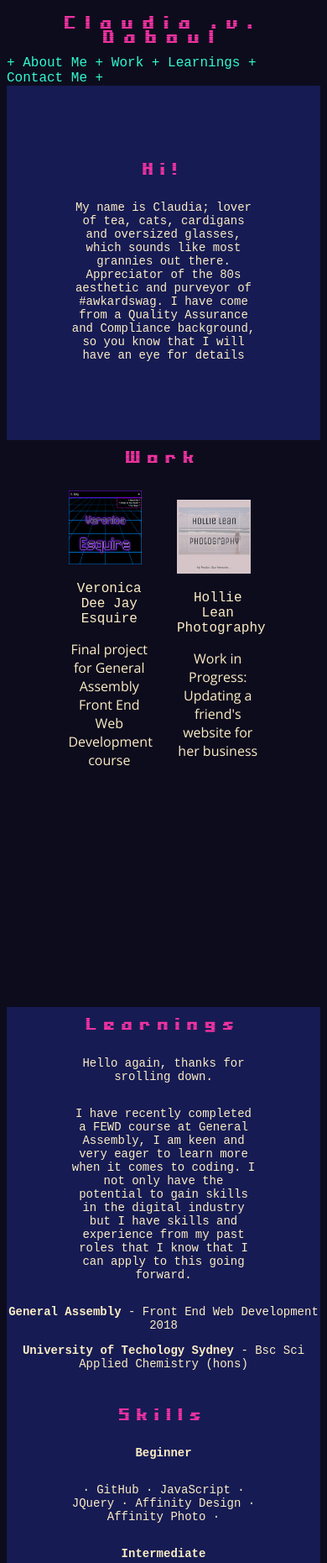
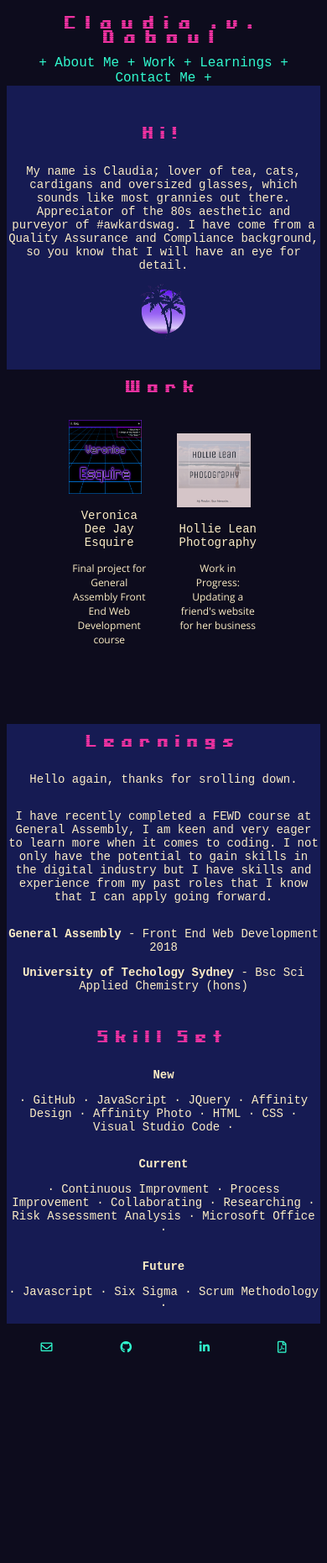
Before and after one commit to Claudsdee/Port, a plain HTML site: page index.html in a window 390 px wide. Shown: the top 1861 px of the page at 84% size. After the commit the page ends 1621 px from the top, so only its background shows below. Drawn offline with nearby package versions, Linux system fonts and the light colour scheme; a web font is replaced by a local one.

Commit message:
mobile content

```diff
--- a/css/index.css
+++ b/css/index.css
@@ -61,11 +61,12 @@ header {
 nav {
     font-family: 'Nova Mono', monospace;
     font-size: 2rem;
+    text-align: center;
 }
 
 #intro {
     display: flex;
-    height: 50vh;
+    height: 40vh;
     align-items: center;
 }
 
@@ -77,10 +78,14 @@ nav {
     margin-right: 20%;
 }
 
+.about > #palm-tree {
+    display: none;
+}
+
 #work {
     display: flex;
     flex-direction: column;
-    height: 80vh;
+    height: 70vh;
     align-items: center;
 }
 
@@ -134,7 +139,6 @@ footer {
 }
 
 .fa-arrow {
-    display: flex;
     font-size: 2rem;
 }
 
@@ -154,11 +158,10 @@ footer {
 
     p {
         font-size: 14px;
-    }
+        }
 
     #content {
         background: unset;
-
     }
 
     #intro {
@@ -166,9 +169,31 @@ footer {
         width: 100%;
     }
 
-    #about {
-        margin-left: 0%;
-        margin-right: 0%;
+    .about {
+        margin: unset;
+    }
+
+    .about > #palm-tree {
+        display: block;
+        margin-left: auto;
+        margin-right: auto;
+        width: 15%;
+    }
+
+    #work {
+        display: flex;
+        flex-direction: column;
+        height: 50vh;
+        align-items: center;
+    }
+
+
+    .title {
+        font-size: 14px;
+    }
+
+    .info {
+        font-size: 12px;
     }
 
     .eg {
--- a/index.html
+++ b/index.html
@@ -35,7 +35,8 @@
                 <h2>Hi!</h2>
                 <p>My name is Claudia; lover of tea, cats, cardigans and oversized glasses, which sounds like most grannies
                     out there. Appreciator of the 80s aesthetic and purveyor of #awkardswag. I have come from a Quality Assurance
-                    and Compliance background, so you know that I will have an eye for details</p>
+                    and Compliance background, so you know that I will have an eye for detail.</p>
+                    <img id="palm-tree" src="images/palm-tree.gif">
             </article>
         </div>
         <a name="a-work"></a>
@@ -68,28 +69,37 @@
                 <p>Hello again, thanks for srolling down.</p>
                 <p>I have recently completed a FEWD course at General Assembly, I am keen and very eager to learn more when
                     it comes to coding. I not only have the potential to gain skills in the digital industry but I have skills
-                    and experience from my past roles that I know that I can apply to this going forward.
+                    and experience from my past roles that I know that I can apply going forward.
                 </p>
             </article>
+
             <section id="educate">
                 <p>
                     <span class="bold">General Assembly</span> - Front End Web Development 2018</p>
                 <p>
                     <span class="bold">University of Techology Sydney</span> - Bsc Sci Applied Chemistry (hons)</p>
-                <a class="back-to-top"  href="#topofsite">
+                <a class="back-to-top" style="display: inline;" href="#topofsite">
                     <i class="fas fa-angle-double-up fa-arrow"></i>
                 </a>
             </section>
             <br>
-            <h2>Skills</h2>
+            <h2>Skill Set</h2>
             <article class="about">
-                <p class="bold">Beginner</p>
-                <p>&middot; GitHub &middot; JavaScript &middot; JQuery &middot; Affinity Design &middot; Affinity Photo &middot;</p>
-                <p class="bold">Intermediate</p>
-                <p>&middot; HTML &middot; CSS &middot; Visual Studio Code &middot;</p>
-                <p class="bold">Expert</p>
-                <p>&middot; Continuous Improvment &middot; Risk Assessment Analysis &middot; Microsoft Office &middot;</p>
-                <p>I aim to develop my skills more in Javascript, six sigma and the Scrum methodology</p>
+
+                <div class="level">
+                    <p class="bold">New</p>
+                    <p>&middot; GitHub &middot; JavaScript &middot; JQuery &middot; Affinity Design &middot; Affinity Photo
+                        &middot; HTML &middot; CSS &middot; Visual Studio Code &middot;</p>
+                </div>
+                <div class="level">
+                    <p class="bold">Current</p>
+                    <p>&middot; Continuous Improvment &middot; Process Improvement &middot; Collaborating &middot; Researching
+                        &middot; Risk Assessment Analysis &middot; Microsoft Office &middot;</p>
+                </div>
+                <div class="level">
+                    <p class="bold">Future</p>
+                    <p>&middot; Javascript &middot; Six Sigma &middot; Scrum Methodology &middot;</p>
+                </div>
             </article>
         </div>
         <a name="a-contact"></a>
@@ -106,11 +116,11 @@
             <a href="assets/claudia Daboul Web dev resume.pdf">
                 <i class="far fa-file-pdf fa-ico"></i>
             </a>
-            <a class="back-to-top" style="display: inline;" href="#topofsite">
-                <i class="fas fa-angle-double-up fa-arrow"></i>
-            </a>
+
         </footer>
-
+        <a class="back-to-top" style="display: inline;" href="#topofsite">
+            <i class="fas fa-angle-double-up fa-arrow"></i>
+        </a>
     </div>
 
 </body>
```
